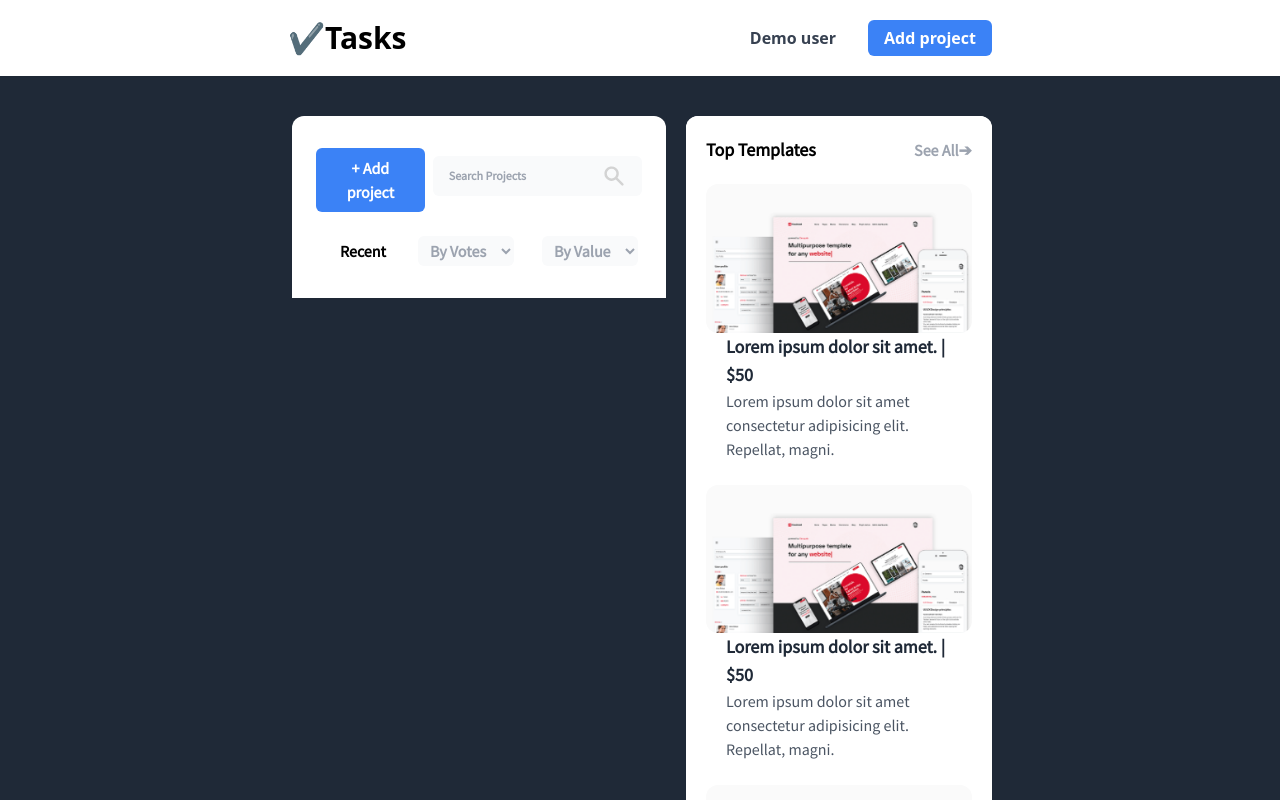
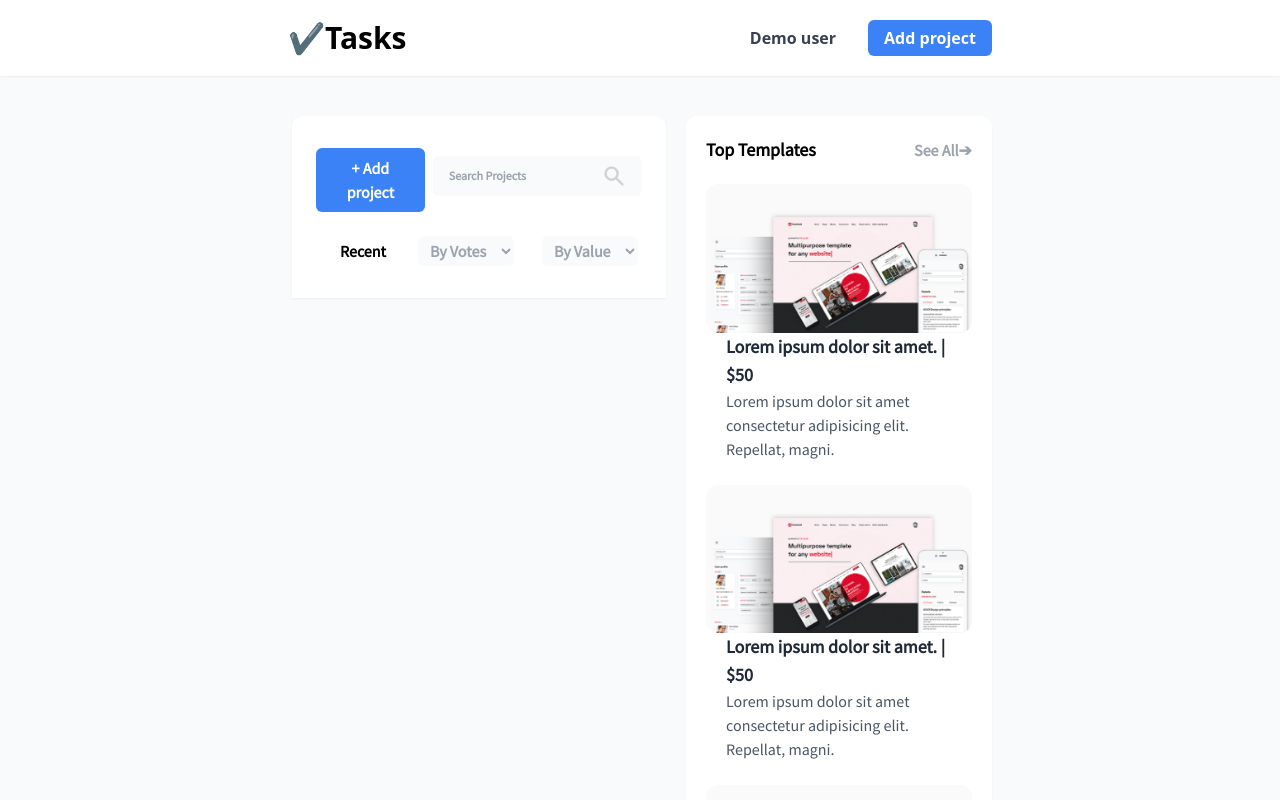
Before and after one commit to ognjen-dev/task-project, a React (Create React App) app: page / in a window 1280 px wide. Shown: the top 800 px of the page. Built offline with nearby package versions, Linux system fonts and the light colour scheme.

Commit message:
change background color

```diff
--- a/src/App.css
+++ b/src/App.css
@@ -55,7 +55,7 @@
 }
 
 html {
-  @apply bg-gray-800
+  @apply bg-gray-50
 }
 
 .fade-in {
```
